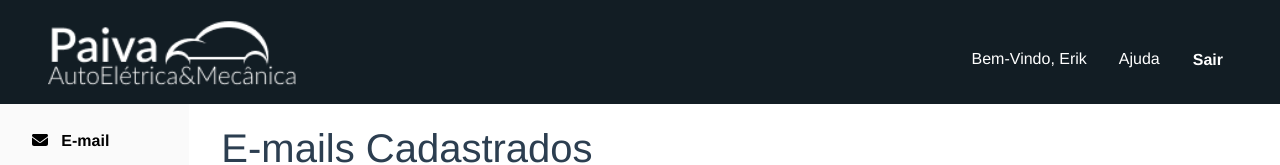
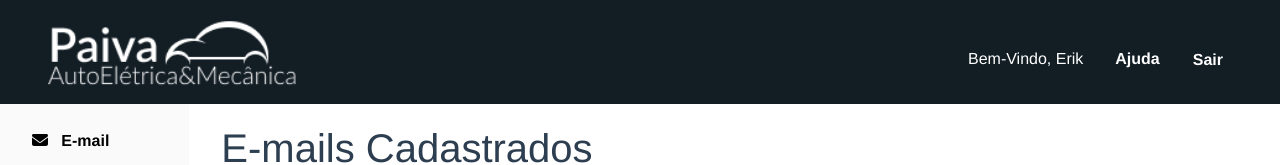
Before and after one commit to Eriklebson/TCC_ETEC_Vue, a Vue app in the folder mecanica_paiva/: page /DashBoard in a window 1280 px wide. Shown: the top 165 px of the page. Built offline with nearby package versions, Linux system fonts and the light colour scheme.

Commit message:
Correção de navBar da DashBoard

```diff
--- a/mecanica_paiva/src/DashBoard/components/NavDashBoard.vue
+++ b/mecanica_paiva/src/DashBoard/components/NavDashBoard.vue
@@ -22,7 +22,7 @@
               <li class="nav-item ms-3 pt-3">
                 <a class="nav-link text-white" href="#">Bem-Vindo, Erik</a>
               </li>
-              <li class="nav-item ms-3 pt-3">
+              <li class="nav-item ms-3 pt-3 fw-bold">
                 <a class="nav-link text-white" href="#">Ajuda</a>
               </li>
               <li class="nav-item ms-3 pt-3">
```
